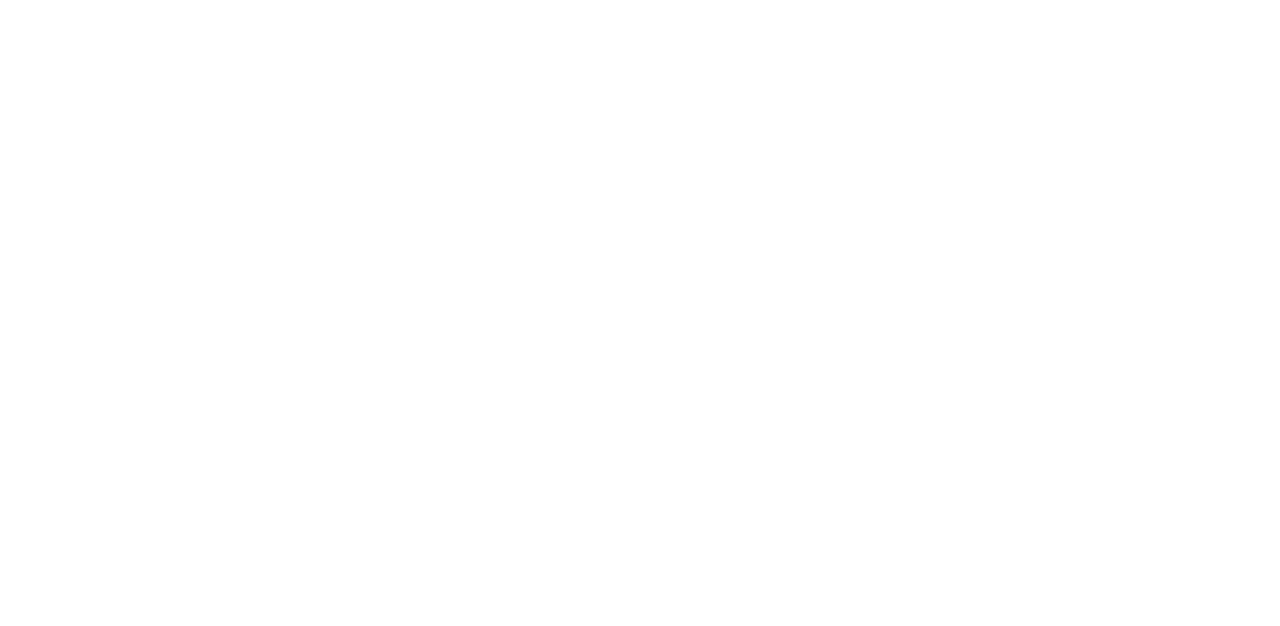
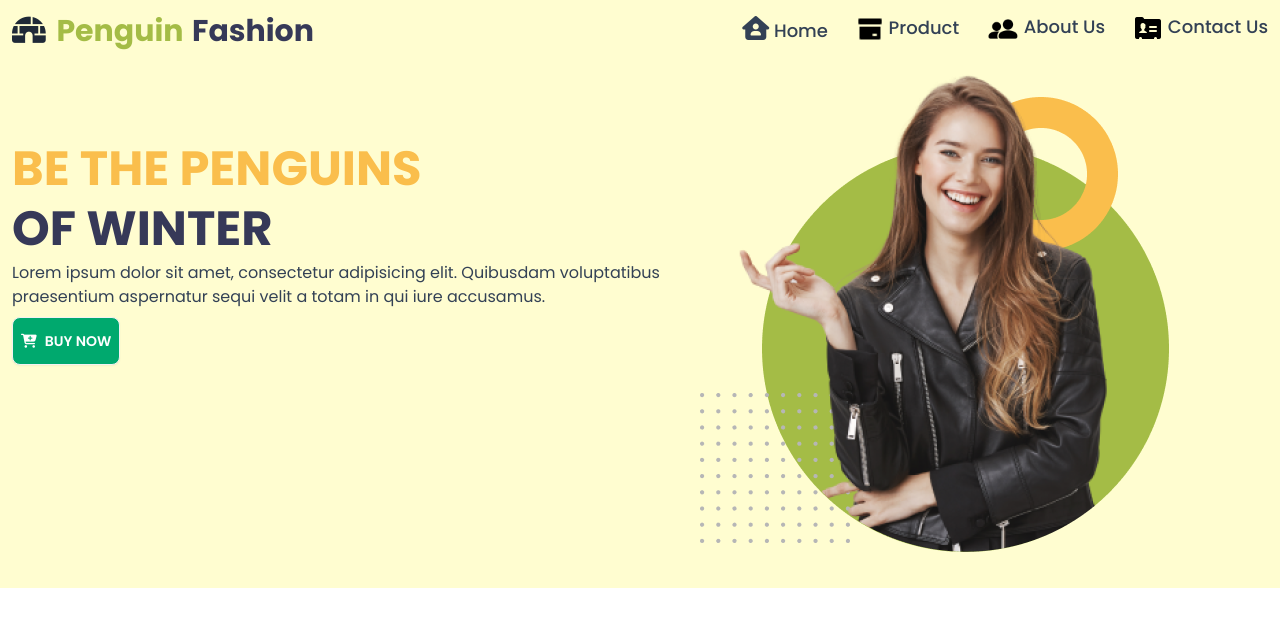
Before and after one commit to Pritom07/Penguin-Fashion, a plain HTML site: page index.html in a window 1280 px wide. Drawn offline with nearby package versions, Linux system fonts and the light colour scheme.

Commit message:
header complete

```diff
--- a/index.html
+++ b/index.html
@@ -6,6 +6,7 @@
     <meta name="viewport" content="width=device-width, initial-scale=1.0">
     <title>Penguin fashion</title>
     <link rel="shortcut icon" href="Pictures/images/penguinfavicon.jpg" type="image/x-icon">
+    <link href="https://cdn.jsdelivr.net/npm/daisyui@4.12.10/dist/full.min.css" rel="stylesheet" type="text/css" />
     <script src="https://cdn.tailwindcss.com"></script>
     <script>
         tailwind.config = {
@@ -13,6 +14,9 @@
                 extend: {
                     colors: {
                         clifford: '#da373d',
+                        webColor: '#A4BC46',
+                        headerColor: '#FFFDD0',
+                        yellowShade: '#FABE4C'
                     }
                 }
             }
@@ -24,6 +28,56 @@
 
 <body>
 
+    <header class="bg-headerColor p-3">
+        <section class="container mx-auto">
+            <nav class="flex justify-between">
+                <div>
+                    <i class="fa-solid fa-igloo text-3xl"></i>
+                    <span class="text-webColor text-3xl font-bold">&nbsp;Penguin</span>
+                    &nbsp;<span class="text-[#363958] text-3xl font-bold">Fashion</span>
+                </div>
+                <div>
+                    <ul class="flex items-center">
+                        <li class="list-none whitespace-nowrap">
+                            <a href="" class="text-slate-700 text-lg font-medium ">
+                                <i class="fa-solid fa-house-user text-2xl"></i>&nbsp;Home</a>
+                        </li>
+                        <li class="list-none whitespace-nowrap ml-7">
+                            <a href="" class="text-slate-700 text-lg font-medium">
+                                <img src="Pictures/icons/product.png" class="inline h-7"> Product</a>
+                        </li>
+                        <li class="list-none whitespace-nowrap ml-7">
+                            <a href="" class="text-slate-700 text-lg font-medium">
+                                <img src="Pictures/icons/aboutus.png" class="inline h-8"> About Us</a>
+                        </li>
+                        <li class="list-none whitespace-nowrap ml-7">
+                            <a href="" class="text-slate-700 text-lg font-medium">
+                                <img src="Pictures/icons/contact.png" class="inline"> Contact Us</a>
+                        </li>
+                    </ul>
+                </div>
+            </nav>
+        </section>
+
+        <section class="container mx-auto mt-4 mb-6">
+            <div class="flex justify-between">
+                <div class="mt-20">
+                    <p class="uppercase text-5xl font-bold text-yellowShade">Be the penguins</p>
+                    <p class="uppercase text-5xl font-bold text-[#363958] mt-3">Of winter</p>
+                    <p class="mt-2 mb-2 text-slate-700">Lorem ipsum dolor sit amet, consectetur adipisicing elit.
+                        Quibusdam voluptatibus <br> praesentium aspernatur sequi velit a totam in qui iure accusamus.
+                    </p>
+                    <button class="uppercase btn text-white bg-success hover:bg-success p-2">
+                        <i class="fa-solid fa-cart-plus"></i> Buy now</button>
+                </div>
+                <div class="mr-24">
+                    <img src="Pictures/images/model.png">
+                </div>
+            </div>
+        </section>
+
+    </header>
+
 </body>
 
 </html>
--- /dev/null
+++ b/tailwind.config.js
@@ -0,0 +1,8 @@
+/** @type {import('tailwindcss').Config} */
+module.exports = {
+    content: ["./src/**/*.{html,js}"],
+    theme: {
+        extend: {},
+    },
+    plugins: [],
+}
```
Also changed, not shown: Pictures/icons/aboutus.png (added), Pictures/icons/contact.png (added), Pictures/icons/logo.png (deleted), Pictures/icons/product.png (added).
